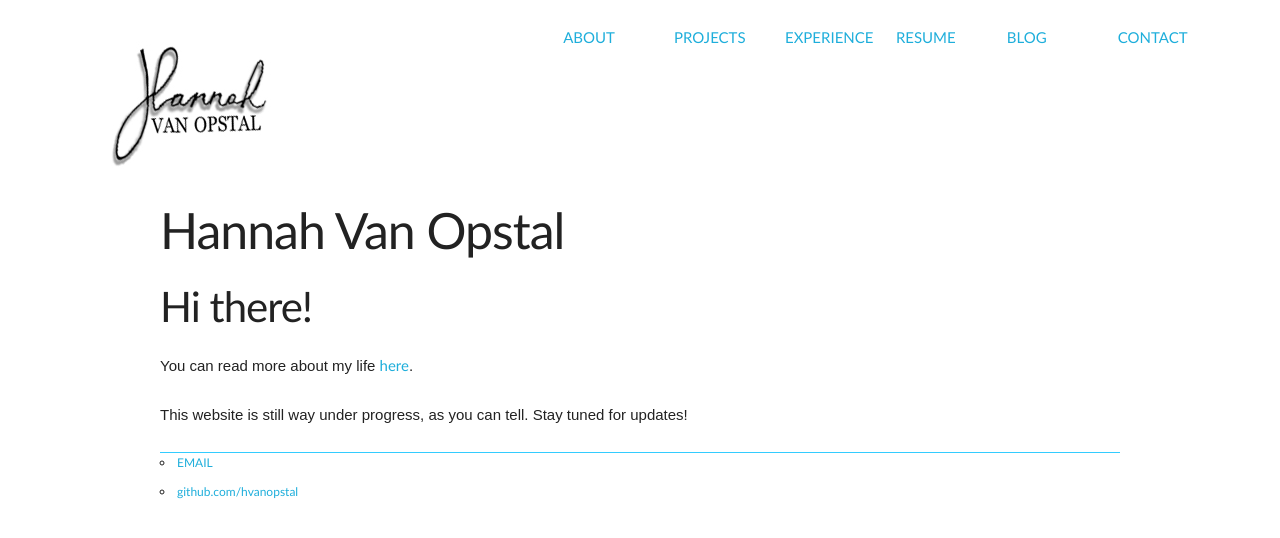
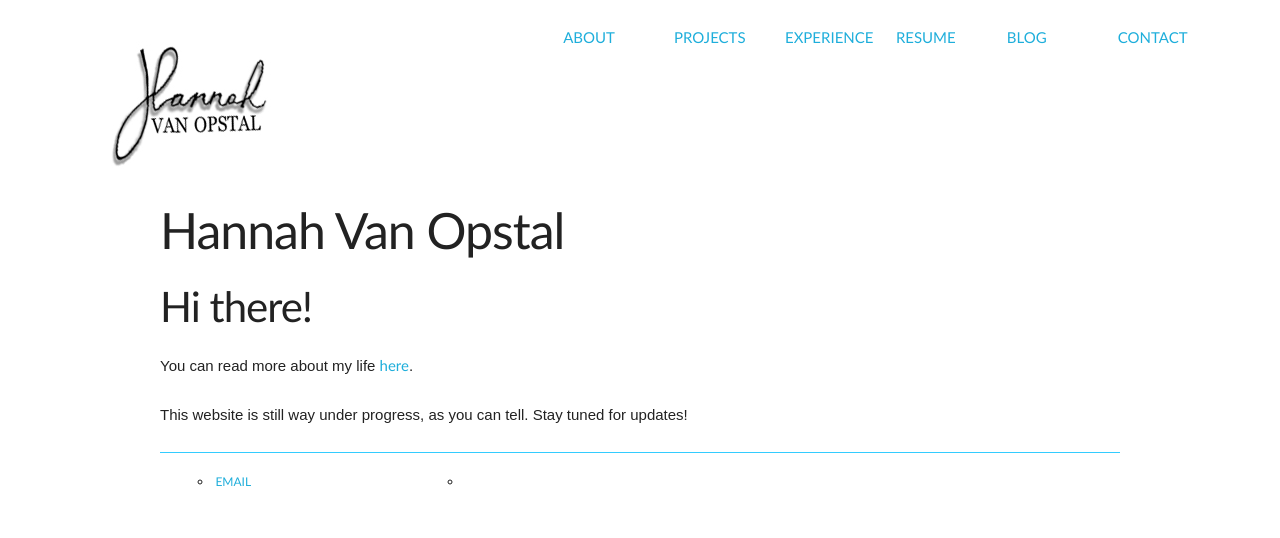
Before and after one commit to hvanopstal/hvanopstal.github.io, a Jekyll site: the page index.html, which Jekyll copies as it is, in a window 1280 px wide. Shown: the top 538 px of the page. Built offline with Jekyll 4.4.1, drawn with Linux system fonts in a browser that asks for light colours.

Commit message:
Update index.html
Changed footer to skeleton row type

```diff
--- a/index.html
+++ b/index.html
@@ -71,8 +71,27 @@
 
     <footer>
       <ul>
+        <div class="row">
+         <div class="three-half columns">
+            &nbsp;
+          </div>
+          <div class="two columns">
+            <li><a href="mailto:hannah.van.opstal@gmail.com">EMAIL</a></li>
+          </div>
+          <div class="one column">
+            &nbsp;
+          </div>
+          <div class="two columns">
+            <li><a href="https://github.com/hvanopstal"></a></li>
+          </div>
+          <div class="three-half columns">
+            &nbsp;
+          </div>
+        </div>
+        <!--
         <li><a href="mailto:hannah.van.opstal@gmail.com">EMAIL</a></li>
         <li><a href="https://github.com/hvanopstal">github.com/hvanopstal</a></li>
+        -->
       </ul>
     </footer>
   </body>
```
